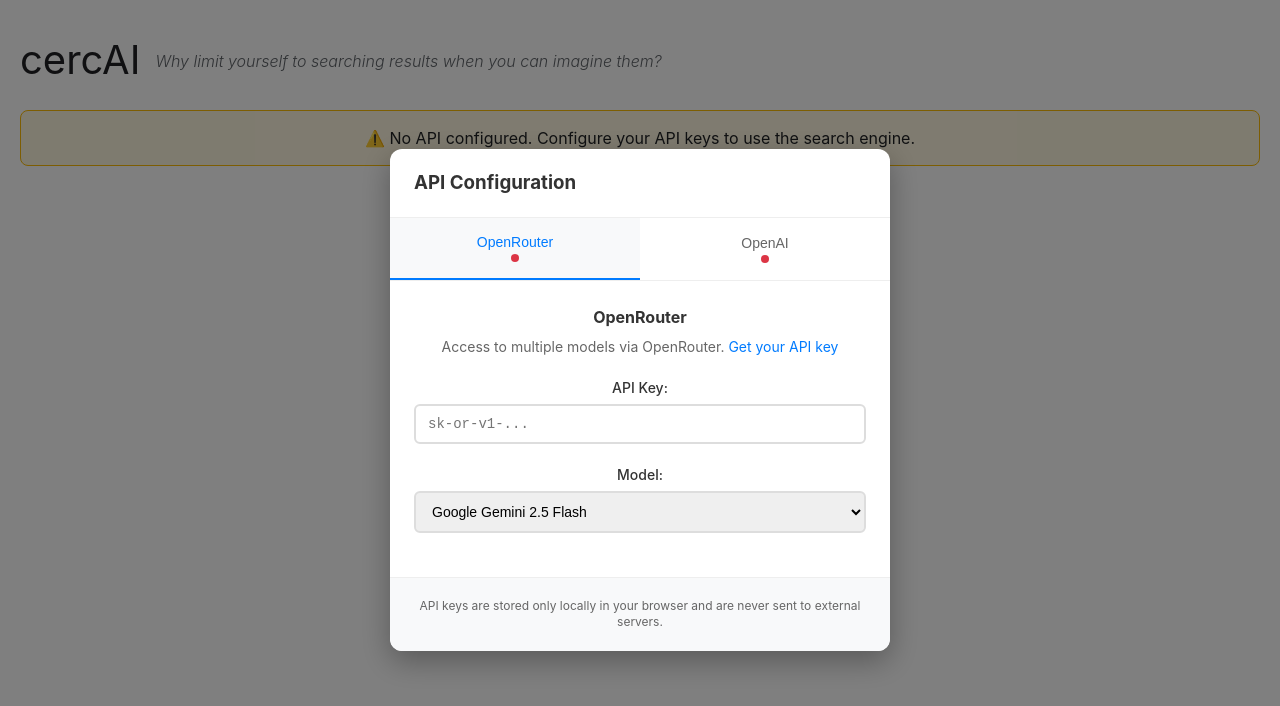
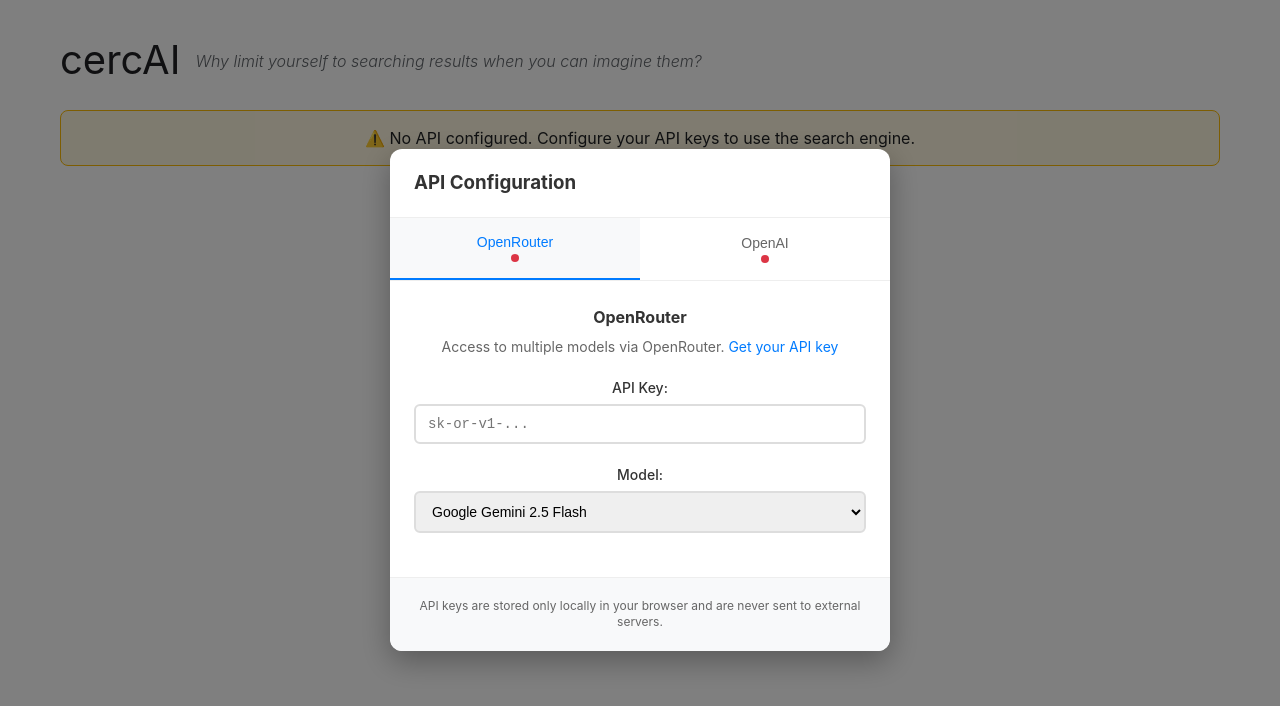
Before and after one commit to aciceri/cercAI, a React (Vite) app: page / in a window 1280 px wide. Shown: the top 706 px of the page. Built offline with nearby package versions, Linux system fonts and the light colour scheme.

Commit message:
Improved alignment

```diff
--- a/src/App.css
+++ b/src/App.css
@@ -9,6 +9,9 @@
   background: #ffffff;
   color: #202124;
   margin-bottom: 15px;
+  max-width: 1200px;
+  margin-left: auto;
+  margin-right: auto;
 }
 
 .header-content {
```
